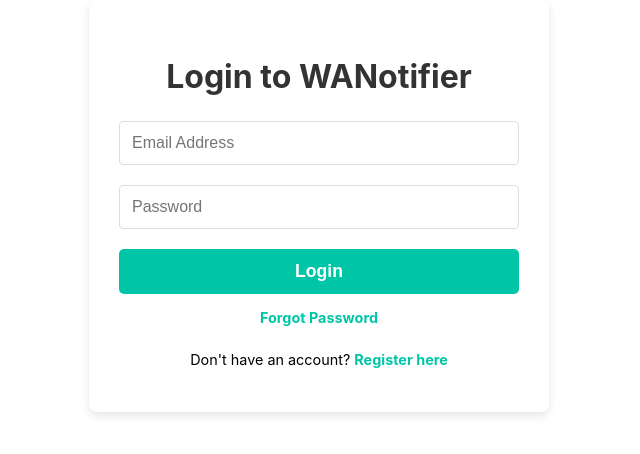
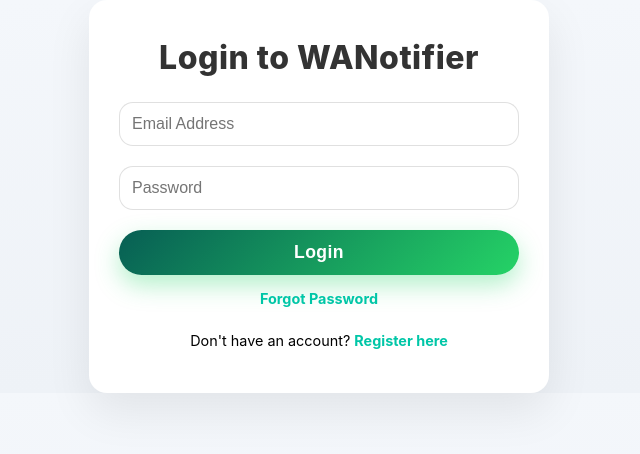
Before and after one commit to chvwhatsapp7-hash/chvwhatsapp, a React (Create React App) app: page /login in a window 1280 px wide. Shown: the top 454 px of the page, without its empty margins (321-961 px from the left). Built offline with nearby package versions, Linux system fonts and the light colour scheme; no server answers.

Commit message:
fetching1_messages

```diff
--- a/src/index.css
+++ b/src/index.css
@@ -1,13 +1,113 @@
+/* ===============================
+   WHATSAPP ENTERPRISE PREMIUM UI
+   =============================== */
+
 body {
-  margin: 0;
-  font-family: -apple-system, BlinkMacSystemFont, 'Segoe UI', 'Roboto', 'Oxygen',
-    'Ubuntu', 'Cantarell', 'Fira Sans', 'Droid Sans', 'Helvetica Neue',
-    sans-serif;
-  -webkit-font-smoothing: antialiased;
-  -moz-osx-font-smoothing: grayscale;
+  background: linear-gradient(180deg, #f4f7fb, #eef2f7);
+  font-family: 'Inter', 'Segoe UI', system-ui, sans-serif;
 }
 
-code {
-  font-family: source-code-pro, Menlo, Monaco, Consolas, 'Courier New',
-    monospace;
+/* Generic Card Upgrade */
+div[style*="box-shadow"] {
+  border-radius: 18px !important;
+  box-shadow: 0 18px 45px rgba(0, 0, 0, 0.08) !important;
+  transition: all 0.35s ease;
 }
+
+div[style*="box-shadow"]:hover {
+  transform: translateY(-4px);
+  box-shadow: 0 28px 65px rgba(0, 0, 0, 0.12) !important;
+}
+
+/* Stats Cards – Enterprise Gradient */
+div h2 {
+  font-size: 30px;
+  font-weight: 800;
+  margin-top: 8px;
+  letter-spacing: 0.5px;
+}
+
+/* WhatsApp Header Sections */
+div[style*="background: #075E54"] {
+  background: linear-gradient(135deg, #075E54, #128C7E) !important;
+  letter-spacing: 0.6px;
+}
+
+/* WhatsApp Info Bar – Glass Effect */
+div[style*="ECE5DD"] {
+  backdrop-filter: blur(12px);
+  background: linear-gradient(
+    135deg,
+    rgba(236, 229, 221, 0.85),
+    rgba(255, 255, 255, 0.9)
+  ) !important;
+  border: 1px solid rgba(0, 0, 0, 0.05);
+}
+
+/* Message Bubble Premium Look */
+div[style*="DCF8C6"] {
+  border-radius: 14px 14px 14px 6px !important;
+  box-shadow: 0 6px 18px rgba(0, 0, 0, 0.08);
+  animation: fadeInUp 0.4s ease;
+}
+
+/* Contact List Rows */
+.contact-box div {
+  transition: all 0.25s ease;
+}
+
+.contact-box div:hover {
+  background: linear-gradient(135deg, #f1fdf8, #ffffff);
+  transform: scale(1.01);
+}
+
+/* Search Input – Enterprise Feel */
+input {
+  background: rgba(255, 255, 255, 0.95);
+  border-radius: 14px !important;
+  border: 1px solid rgba(0, 0, 0, 0.12) !important;
+  padding: 12px !important;
+  font-size: 14px;
+}
+
+/* Buttons – Premium CTA */
+button {
+  background: linear-gradient(135deg, #075E54, #25D366) !important;
+  border-radius: 999px !important;
+  font-weight: 700;
+  letter-spacing: 0.4px;
+  box-shadow: 0 10px 25px rgba(37, 211, 102, 0.35);
+  transition: all 0.3s ease;
+}
+
+button:hover {
+  transform: translateY(-2px) scale(1.03);
+  box-shadow: 0 16px 38px rgba(37, 211, 102, 0.45);
+}
+
+/* Section Titles */
+h3 {
+  font-size: 18px;
+  font-weight: 800;
+  margin-bottom: 14px;
+  color: #1f2937;
+}
+
+/* Notification List */
+ul li {
+  padding: 8px 0;
+  font-size: 14px;
+  color: #374151;
+}
+
+/* Smooth Animations */
+@keyframes fadeInUp {
+  from {
+    opacity: 0;
+    transform: translateY(10px);
+  }
+  to {
+    opacity: 1;
+    transform: translateY(0);
+  }
+}
--- a/src/pages/client/index.jsx
+++ b/src/pages/client/index.jsx
@@ -1,3 +1,4 @@
+
   import React, { useState ,useEffect} from 'react';
 import ClientLayout from '../../components/Layout/ClientLayout';
 
@@ -7,30 +8,18 @@ export default function ClientHomePage() {
   const [error, setError] = useState("");
   const [search, setSearch] = useState('');
   const [user, setUser] = useState({ name: "", phone: "" });
+  const [messages, setMessages] = useState([]);
 
   const stats = {
     totalCampaigns: 0,
     messagesSentToday: 0,
     messagesSentMonth: 0,
     activeCampaigns: 0,
-
   };
-
-
-  const recentMessages = [
-    { id: 1, name: 'Sneha', text: 'Campaign delivered successfully' },
-    { id: 2, name: 'Ravi', text: 'User replied to message' },
-    { id: 3, name: 'Anjali', text: 'Message read' },
-    { id: 4, name: 'Sneha', text: 'Follow-up message sent' },
-    { id: 5, name: 'Ravi', text: 'Delivery confirmed' },
-  ];
-
-
 
   const filteredContacts = contacts.filter(c =>
     c.name?.toLowerCase().includes(search.toLowerCase())
   );
-
 
   const recentCampaigns = [
     { id: 1, name: 'Diwali Sale', status: 'Running' },
@@ -56,6 +45,7 @@ export default function ClientHomePage() {
     borderRadius: '8px',
     boxShadow: '0 2px 8px rgba(0,0,0,0.05)',
   };
+
   const API_BASE = process.env.REACT_APP_API_URL || "";
 
   const fetchContacts = async () => {
@@ -69,7 +59,6 @@ export default function ClientHomePage() {
       });
 
       const data = await res.json();
-    console.log("STEP 3 - API response:", data);
 
       if (!res.ok) {
         throw new Error(data.message || "Failed to fetch contacts");
@@ -77,12 +66,28 @@ export default function ClientHomePage() {
 
       setContacts(Array.isArray(data) ? data : data.contacts || []);
     } catch (err) {
-    console.error("Fetch error:", err);
       setError(err.message);
     } finally {
       setLoading(false);
     }
   };
+
+  const fetchMessages = async () => {
+  try {
+    const userId = 1;
+    const res = await fetch(`http://localhost:3000/api/messages?user_id=414`, {
+      method: "GET",
+      credentials: "include",
+    });
+
+    const data = await res.json();
+    if (!res.ok) throw new Error();
+    setMessages(data.messages || []);
+  } catch (err) {
+    console.error(err);
+  }
+};
+
 const fetchUser = async () => {
   try {
     const res = await fetch(`${API_BASE}/api/user/profile?action=profile`, {
@@ -92,19 +97,14 @@ const fetchUser = async () => {
     });
 
     const data = await res.json();
-
-    if (!res.ok) throw new Error(data.message || "Failed to fetch user");
-
     const u = data.user;
 
     setUser({
       name: `${u.first_name || ""} ${u.last_name || ""}`,
       phone: u.whatsapp_number || ""
     });
-
-    console.log("User info fetched:", u);
   } catch (err) {
-    console.error("Error fetching user:", err);
+    console.error(err);
   }
 };
 
@@ -112,12 +112,19 @@ const fetchUser = async () => {
   useEffect(() => {
     fetchContacts();
     fetchUser();
+    fetchMessages();
   }, []);
-    useEffect(() => {
-  console.log("Contacts updated:", contacts);
-}, [contacts]);
+
+  const recentMessages = messages.map(m => ({
+    id: m.id || m.messageid,
+    name: m.sender_name || "Campaign Message",
+    text: m.message || m.text
+  }));
 
   return (
+
+
+
     <ClientLayout pageTitle="Dashboard Overview">
 
       {/* Stats */}
--- a/src/pages/client/reports.jsx
+++ b/src/pages/client/reports.jsx
@@ -1,5 +1,5 @@
 import React from "react";
-import {link} from "react-router-dom"
+
 import ClientLayout from "../../components/Layout/ClientLayout";
 
 function Reports() {
```
Lines whose indentation alone changed are shown as unchanged.
